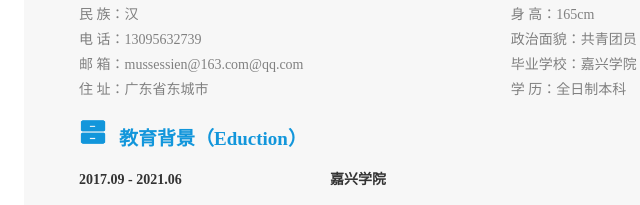
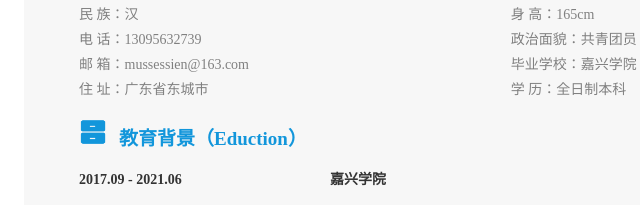
Before and after one commit to mussessien/myResume, a plain HTML site: page index.html in a window 1280 px wide. Shown: the part 162-367 px from the top of the page, 66-706 px from the left. Drawn offline with Linux system fonts and the light colour scheme.

Commit message:
Update index.html

```diff
--- a/index.html
+++ b/index.html
@@ -29,7 +29,7 @@
           <li><span>身 高：</span><span>165cm</span></li>
           <li class="mes-left"><span>电 话：</span><span>13095632739</span></li>
           <li><span>政治面貌：</span><span>共青团员</span></li>
-          <li class="mes-left"><span>邮 箱：</span><span>mussessien@163.com@qq.com</span></li>
+          <li class="mes-left"><span>邮 箱：</span><span>mussessien@163.com</span></li>
           <li><span>毕业学校：</span><span>嘉兴学院</span></li>
           <li class="mes-left"><span>住 址：</span><span>广东省东城市</span></li>
           <li><span>学 历：</span><span>全日制本科</span></li>
```
